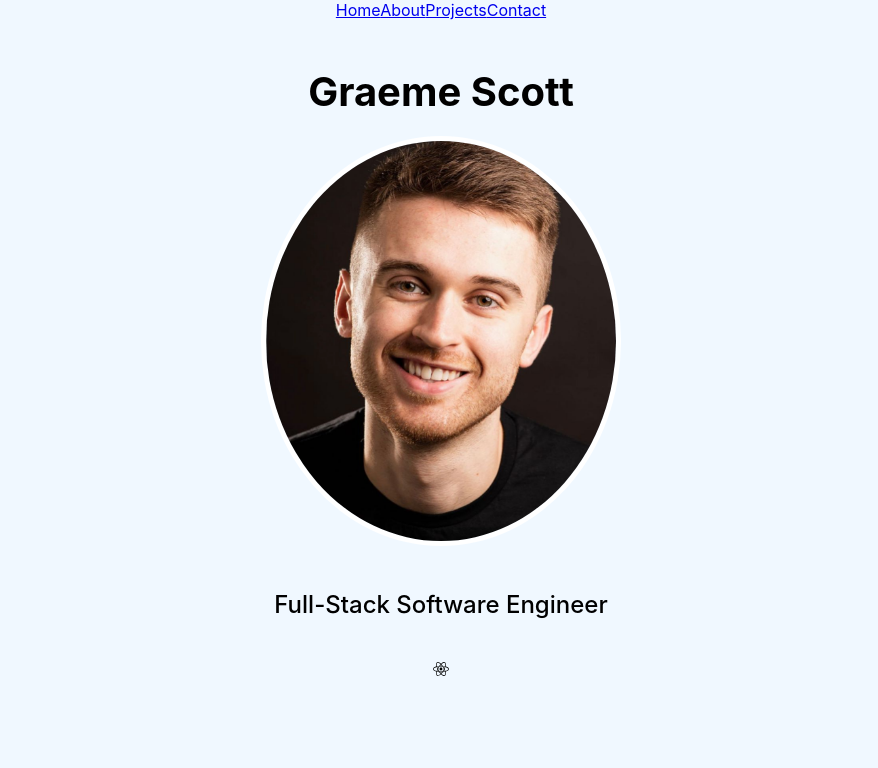
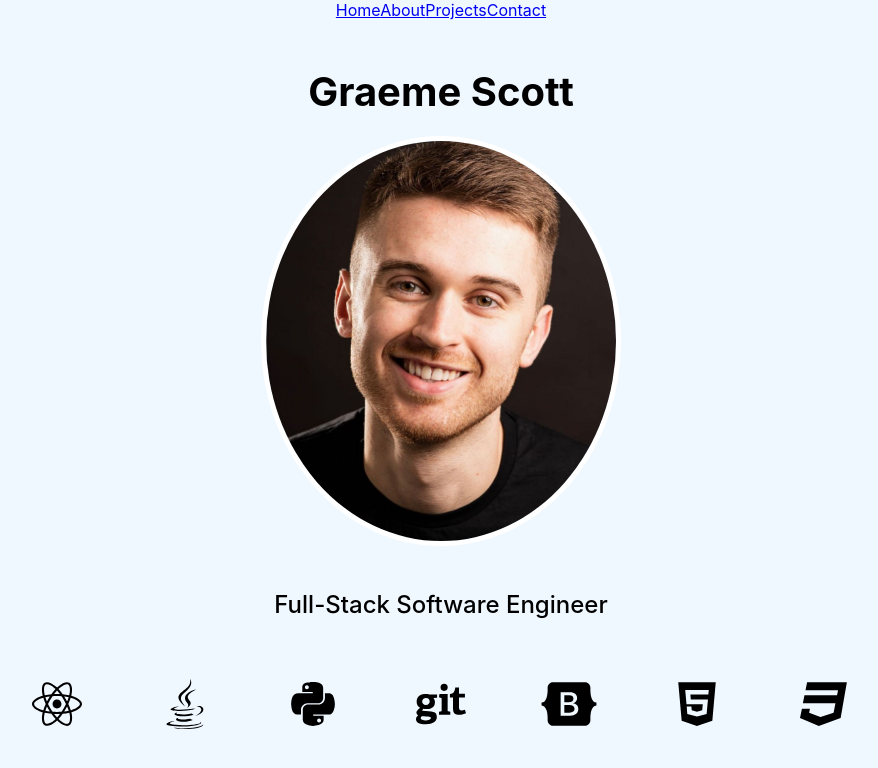
Before and after one commit to gramscott/Portfolio, a React (Create React App) app: page / in a window 1280 px wide. Shown: the top 768 px of the page, without its empty margins (199-1077 px from the left). Built offline with nearby package versions, Linux system fonts and the light colour scheme.

Commit message:
icons added

```diff
--- /dev/null
+++ b/src/components/HomeComponents/TechIcons.css
@@ -0,0 +1,8 @@
+.icons {
+    flex-wrap: wrap;
+    justify-content: space-between;
+    align-items: center;
+    margin-top: 20px;
+    height: 50px;
+    width: 10%;
+}
--- a/src/components/HomeComponents/TechIcons.js
+++ b/src/components/HomeComponents/TechIcons.js
@@ -1,15 +1,22 @@
 import React from 'react';
 import { FontAwesomeIcon } from '@fortawesome/react-fontawesome';
 import {
-  faReact,
+  faReact, faJava, faPython, faGit, faGithub, faBootstrap, faHtml5, faCss3
 } from '@fortawesome/free-brands-svg-icons';
+import './TechIcons.css';
 
 const TechIcons = () => {
 
   return (
 
     <div>
-    <FontAwesomeIcon icon={faReact}/>
+    <FontAwesomeIcon icon={faReact} className='icons'/>
+    <FontAwesomeIcon icon={faJava} className='icons'/>
+    <FontAwesomeIcon icon={faPython} className='icons'/>
+    <FontAwesomeIcon icon={faGit} className='icons'/>
+    <FontAwesomeIcon icon={faBootstrap} className='icons'/>
+    <FontAwesomeIcon icon={faHtml5} className='icons'/>
+    <FontAwesomeIcon icon={faCss3} className='icons'/>
     </div>
   )
 
```
Also changed, not shown: src/components/HomeComponents/TechIcon.css (deleted).
